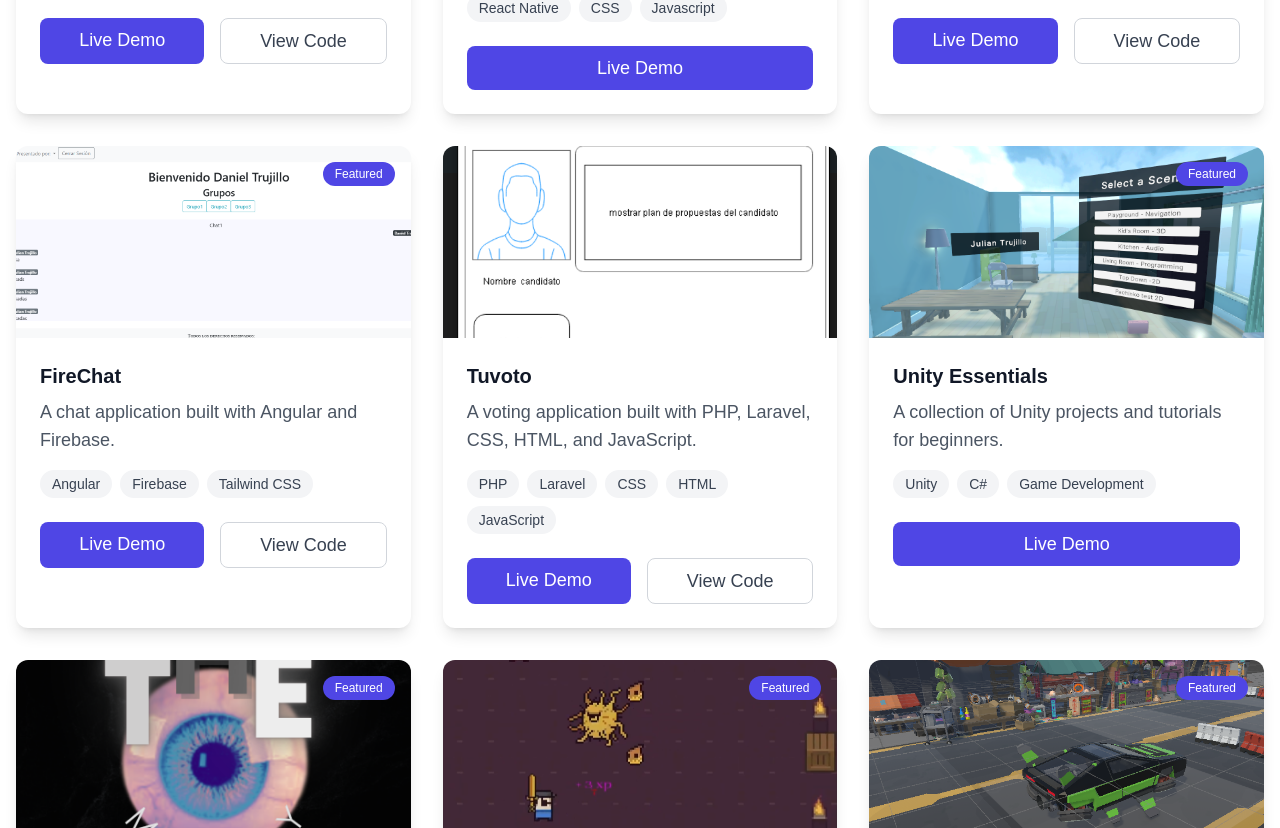
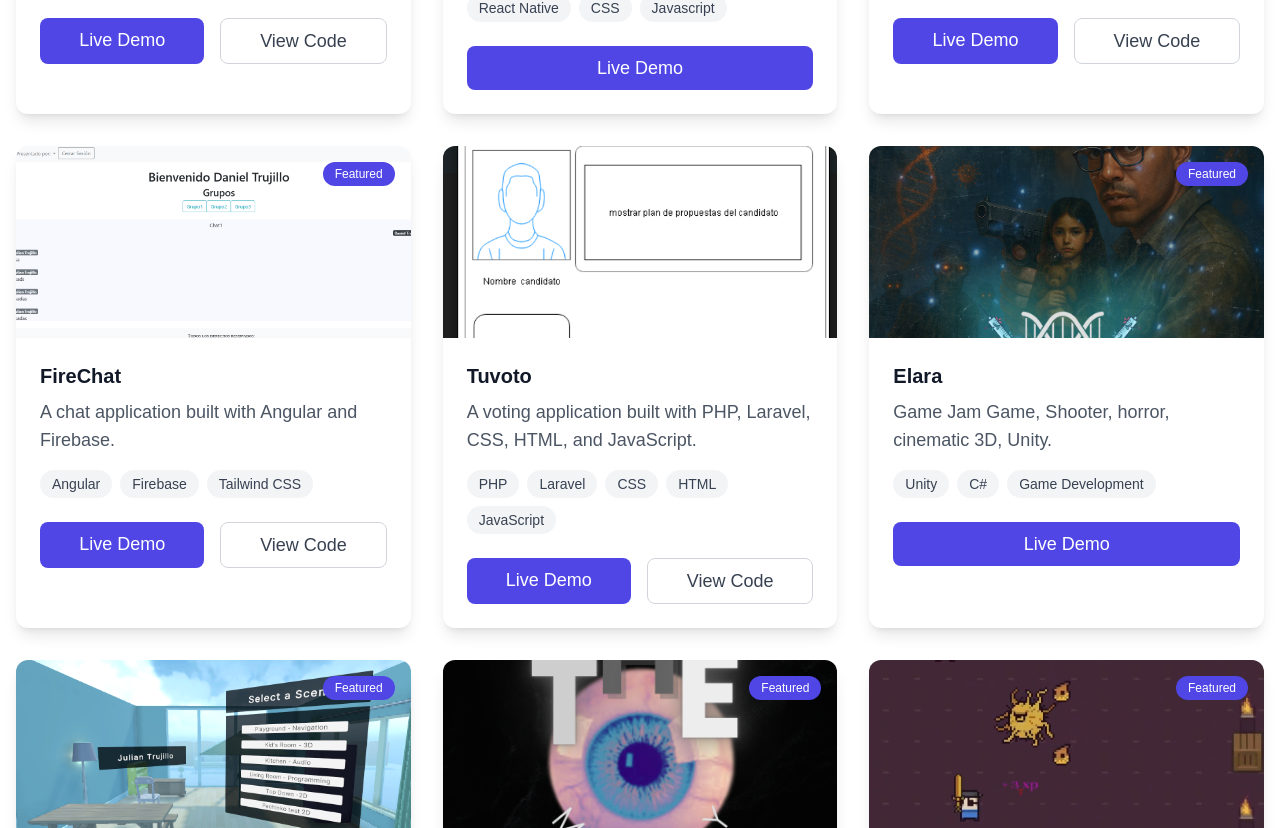
Before and after one commit to Kalugy/Porfolio, a React (Vite) app: page /projects in a window 1280 px wide. Shown: the part 1306-2134 px from the top of the page. Built offline with nearby package versions, Linux system fonts and the light colour scheme.

Commit message:
Add new game project "Elara" to projects data with details and image. Update ResumeHome content for clarity by removing redundant information.

```diff
--- a/src/components/Home/ResumeHome.jsx
+++ b/src/components/Home/ResumeHome.jsx
@@ -26,7 +26,7 @@ export default function ResumeHome() {
           <div className="bg-gray-50 dark:bg-gray-800 p-6 rounded-xl shadow-lg">
             <h3 className="text-2xl font-semibold text-gray-900 dark:text-white mb-4">Experience</h3>
             <p className="text-gray-600 dark:text-gray-400 mb-4">
-              Currently working as a Freelance Software Developer and Generation Bootcamp student, delivering custom solutions and MVPs for clients.
+              Currently working as a Freelance Software Developer, delivering custom solutions and MVPs for clients.
               Previously worked as a Full Stack Consultant at CannedHead and Jr Software Developer at BigPass Edenred.
             </p>
             <div className="flex flex-wrap gap-2">
@@ -63,7 +63,6 @@ export default function ResumeHome() {
             <p className="text-gray-600 dark:text-gray-400 mb-4">
             Computer Systems Engineering graduate from Universidad Tecnológica de Pereira, currently advancing my expertise in cloud technologies through industry-recognized certifications, while also actively exploring the field of Artificial Intelligence.            </p>
             <div className="flex flex-wrap gap-2">
-
               <div className="flex flex-wrap gap-2 mt-2">
                 <a href="https://www.credly.com/users/julian-trujillo.b98c47bf" target="_blank" rel="noopener noreferrer"
                   className="px-4 py-2 text-sm bg-indigo-600 hover:bg-indigo-700 dark:bg-indigo-800 dark:hover:bg-indigo-700 text-white rounded-lg transition-all duration-300 flex items-center gap-2 shadow-md hover:shadow-lg">
--- a/src/data/projects.js
+++ b/src/data/projects.js
@@ -86,6 +86,18 @@ export const projects = [
     featured: false
   },
   // Games
+  {
+    title: 'Elara',
+    description: 'Game Jam Game, Shooter, horror, cinematic 3D, Unity.',
+    category: 'game',
+    stack: ['Unity', 'C#', 'Game Development'],
+    image: '/images/elera.jpg',
+    demo: 'https://wilsongarcia.itch.io/elara',
+    challenges: ['Game Jam', 'Shooter', '3D', 'Horror', 'Cinematic', 'Unity'],
+    achievements: ['Game Jam Game', 'Mvp', 'Create mechanics', 'Teamwork', 'Unity'],
+    role: 'Product Manager, Game Developer',
+    featured: true
+  },
   {
     title: 'Unity Essentials',
     description: 'A collection of Unity projects and tutorials for beginners.',
```
Also changed, not shown: public/images/elera.jpg (added).
